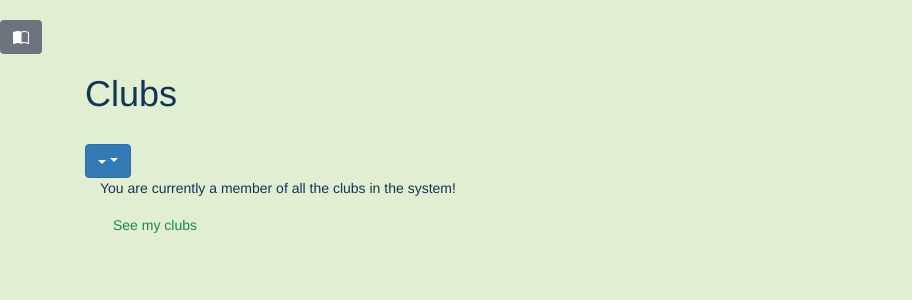
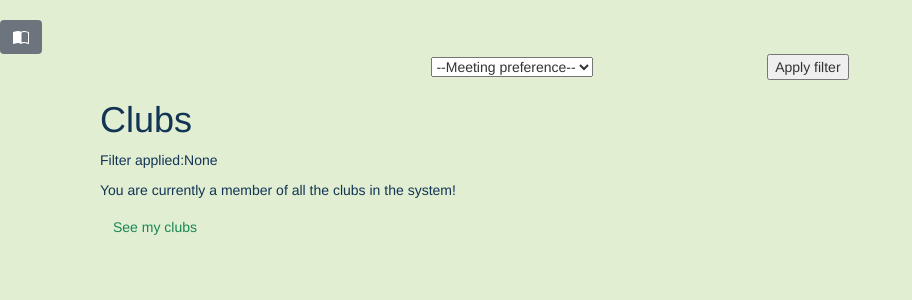
Before and after one commit to hihi-itsann/SEG_Major_Group, a Django app: template bookclubs/templates/club_list.html in a window 1280 px wide. Shown: the part 62-362 px from the top of the page, without its empty margins (0-912 px from the left). Run offline with Django 3.2, Linux system fonts and the light colour scheme; the template is opened without the code that fills it, so the values that code supplies are empty; some libraries are stand-ins or nearby versions.

Commit message:
Add other filtering

```diff
--- a/bookclubs/admin.py
+++ b/bookclubs/admin.py
@@ -6,12 +6,12 @@ from .models import User, Application, Club, Role, Book, BookRatingReview, BookS
 @admin.register(User)
 class UserAdmin(admin.ModelAdmin):
     list_display = ['userID','username',
-                    'email','location']
+                    'email','location','country','city']
 
 
 @admin.register(Club)
 class ClubAdmin(admin.ModelAdmin):
-    list_display = ['club_name', 'id','meeting_status']
+    list_display = ['club_name', 'id','meeting_status','location']
 
 
 @admin.register(Role)
--- a/bookclubs/forms.py
+++ b/bookclubs/forms.py
@@ -41,7 +41,7 @@ class SignUpForm(NewPasswordMixin, forms.ModelForm):
         """Form options."""
 
         model = User
-        fields = ['first_name', 'last_name', 'username', 'email', 'bio', 'dob', 'gender', 'location',
+        fields = ['first_name', 'last_name', 'username', 'email', 'bio', 'dob', 'gender', 'location','city','country',
                   'meeting_preference']
         widgets = {'dob': forms.DateInput(format='%d/%m/%Y'), 'bio': forms.Textarea()}
 
@@ -135,7 +135,7 @@ class RateReviewForm(forms.ModelForm):
 class NewClubForm(forms.ModelForm):
     class Meta:
         model = Club
-        fields = ['club_name', 'meeting_status', 'location', 'public_status', 'genre', 'description']
+        fields = ['club_name', 'meeting_status', 'location','city','country' ,'public_status', 'genre', 'description']
         widgets = {'description': forms.Textarea()}
 
     MEETING_CHOICES = (
@@ -175,7 +175,7 @@ class UpdateClubForm(forms.ModelForm):
         """Form options."""
 
         model = Club
-        fields = ['club_name', 'meeting_status', 'location', 'public_status', 'genre', 'description']
+        fields = ['club_name', 'meeting_status', 'location','city','country', 'public_status', 'genre', 'description']
         widgets = {'description': forms.Textarea()}
 
         MEETING_CHOICES = (
--- a/bookclubs/templates/base.html
+++ b/bookclubs/templates/base.html
@@ -7,19 +7,27 @@
     <link href="https://cdn.jsdelivr.net/npm/bootstrap@5.1.3/dist/css/bootstrap.min.css" rel="stylesheet" integrity="sha384-1BmE4kWBq78iYhFldvKuhfTAU6auU8tT94WrHftjDbrCEXSU1oBoqyl2QvZ6jIW3" crossorigin="anonymous">
     <link href="{% static 'custom.css' %}" rel="stylesheet">
     <link rel="stylesheet" href="https://cdn.jsdelivr.net/npm/bootstrap-icons@1.5.0/font/bootstrap-icons.css">
-    <link rel="stylesheet" href="https://maxcdn.bootstrapcdn.com/bootstrap/3.4.1/css/bootstrap.min.css">
-    <script src="https://ajax.googleapis.com/ajax/libs/jquery/3.5.1/jquery.min.js"></script>
-    <script src="https://maxcdn.bootstrapcdn.com/bootstrap/3.4.1/js/bootstrap.min.js"></script>
-    <style>
-  /* Style the input field */
-  #myInput {
-    padding: 20px;
-    margin-top: -6px;
-    border: 0;
-    border-radius: 0;
-    background: #f1f1f1;
-  }
-  </style>
+    <script src="https://ajax.googleapis.com/ajax/libs/jquery/3.6.0/jquery.min.js"></script>
+
+  <link rel="stylesheet" href="https://maxcdn.bootstrapcdn.com/bootstrap/3.4.1/css/bootstrap.min.css">
+  <script src="https://ajax.googleapis.com/ajax/libs/jquery/3.5.1/jquery.min.js"></script>
+  <script src="https://maxcdn.bootstrapcdn.com/bootstrap/3.4.1/js/bootstrap.min.js"></script>
+    <script>
+      function chooseStatus()
+      {
+
+        var status=document.getElementsByName("meeting_status")[0].value;
+        if(status == 'Online')
+        {
+          document.getElementsByName("distance")[0].style.visibility="hidden";
+        }
+        else {
+          document.getElementsByName("distance")[0].style.visibility="visible";
+
+        }
+      }
+    </script>
+
     <title>Book Clubs</title>
   </head>
   <body style="background-color:#E1EED2">
--- a/bookclubs/templates/club_list.html
+++ b/bookclubs/templates/club_list.html
@@ -1,21 +1,32 @@
 {% extends 'base_content.html' %}
 {% block content %}
 <br>
-
-<div class="container">
-  <h1>Clubs</h1>
-  <br>
-    <div class="dropdown">
-    <button class="btn btn-primary dropdown-toggle" type="button" data-toggle="dropdown">{{meeting_status}}
-    <span class="caret"></span></button>
-    <ul class="dropdown-menu">
-      <input class="form-control" id="myInput" type="text" placeholder="Search..">
-      <li><a href="{% url 'club_list' 'In person' %}">In person</a></li>
-      <li><a href="{% url 'club_list' 'Online' %}">Online</a></li>
-  </div>
-</div>
+    <center>
+      <form method="POST">
+        {% csrf_token %}
+        <select name="meeting_status" onchange="chooseStatus()">
+          <option disabled selected="true">--Meeting preference--</option>
+          <option value="Online">Online</option>
+          <option value="In person">In person</option>
+        </select>
+        <select name="distance" style="visibility: hidden;">
+          <option value="all places" selected="true">--Distance preference--</option>
+          <option value="same city">Same city</option>
+          <option value="same country">Same country</option>
+        </select>
+        <input type="submit" value="Apply filter">
+      </form>
+    </center>
     <div class="container">
         <div class="col-xs-12 col-lg-6 col-xl-8">
+          <h1>Clubs </h1>
+            {% if meeting_status == None %}
+            <p> Filter applied:None </p>
+            {% elif meeting_status == 'Online' %}
+            <p> Filter applied: {{meeting_status}} meeting </p>
+            {% else %}
+            <p> Filter applied: {{meeting_status}} meeting in  {{distance}}</p>
+            {% endif%}
 
             {% if clubs %}
                 {% for club in clubs %}
@@ -40,14 +51,5 @@
             {% endif %}
         </div>
     </div>
-    <script>
-    $(document).ready(function(){
-      $("#myInput").on("keyup", function() {
-        var value = $(this).val().toLowerCase();
-        $(".dropdown-menu li").filter(function() {
-          $(this).toggle($(this).text().toLowerCase().indexOf(value) > -1)
-        });
-      });
-    });
-    </script>
+
 {% endblock %}
--- a/bookclubs/templates/my_clubs.html
+++ b/bookclubs/templates/my_clubs.html
@@ -26,7 +26,7 @@
                 </div>
             {% else %}
                 <h1>You haven't joined any club yet!</h1>
-                <p>Click <a href='{% url 'club_list' meeting_status='Meeting Location' %}'>here</a> to apply to one of our clubs
+                <p>Click <a href='{% url 'club_list'  %}'>here</a> to apply to one of our clubs
                     or <a href="{% url 'create_club' %}">here</a> to create a new club.</p>
             {% endif %}
         </div>
--- a/bookclubs/templates/partials/sidebar.html
+++ b/bookclubs/templates/partials/sidebar.html
@@ -22,7 +22,7 @@
     <li><a class="navbar-brand" style="color:#123555" href="{% url 'create_club' %}">
       <span class="bi bi-plus-square"></span>&nbsp;Create Club
     </a></li>
-    <li><a class="navbar-brand" style="color:#123555" href="{% url 'club_list' meeting_status='Meeting Location'%}">
+    <li><a class="navbar-brand" style="color:#123555" href="{% url 'club_list' %}">
       <span class="bi bi-search" style="color:#123555"></span>&nbsp;Explore More
     </a></li>
     <li><a class="navbar-brand"  style="color:#123555" href="{% url 'create_post' %}">
--- a/clubs/urls.py
+++ b/clubs/urls.py
@@ -46,7 +46,7 @@ urlpatterns = [
     path('club/<str:club_name>/applications/', views.application_list, name='application_list'),
     path('club/<str:club_name>/accept/<int:user_id>/', views.accept_applicant, name='accept_applicant'),
     path('club/<str:club_name>/reject/<int:user_id>/', views.reject_applicant, name='reject_applicant'),
-    path('club_list/<str:meeting_status>/', views.club_list, name='club_list'),
+    path('club_list/', views.club_list, name='club_list'),
     #path('club_list/in_person_club_list', views.in_person_club_list, name='in_person_club_list'),
     #path('club_list/online_club_list', views.online_club_list, name='online_club_list'),
     path('my_clubs/', views.my_clubs, name='my_clubs'),
```
Also changed, not shown: bookclubs/management/commands/seed.py (+13 -3 lines), bookclubs/models.py (+28 -0 lines), bookclubs/views.py (+22 -9 lines), bookclubs/migrations/0004_auto_20220312_2143.py (added).
